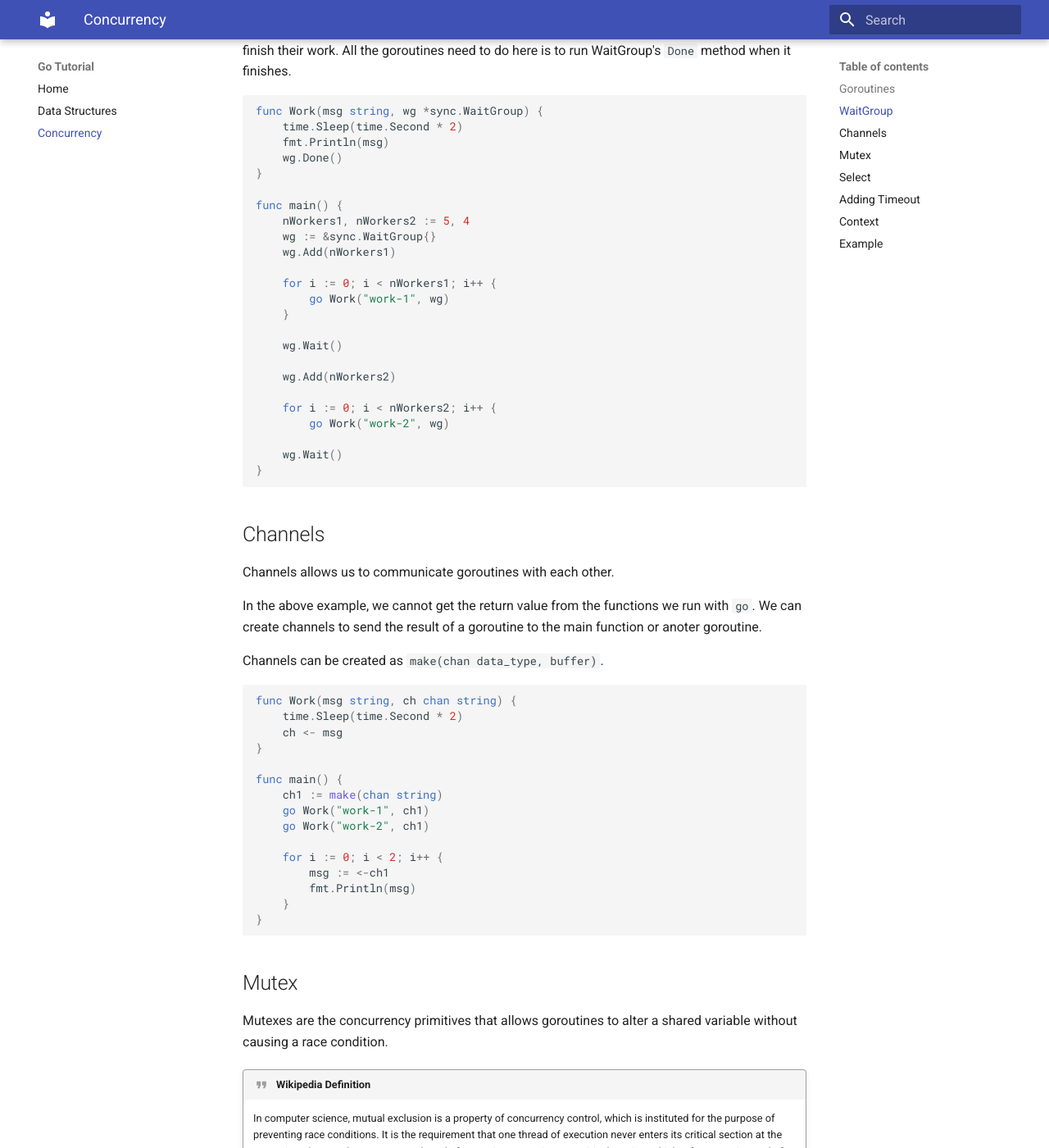
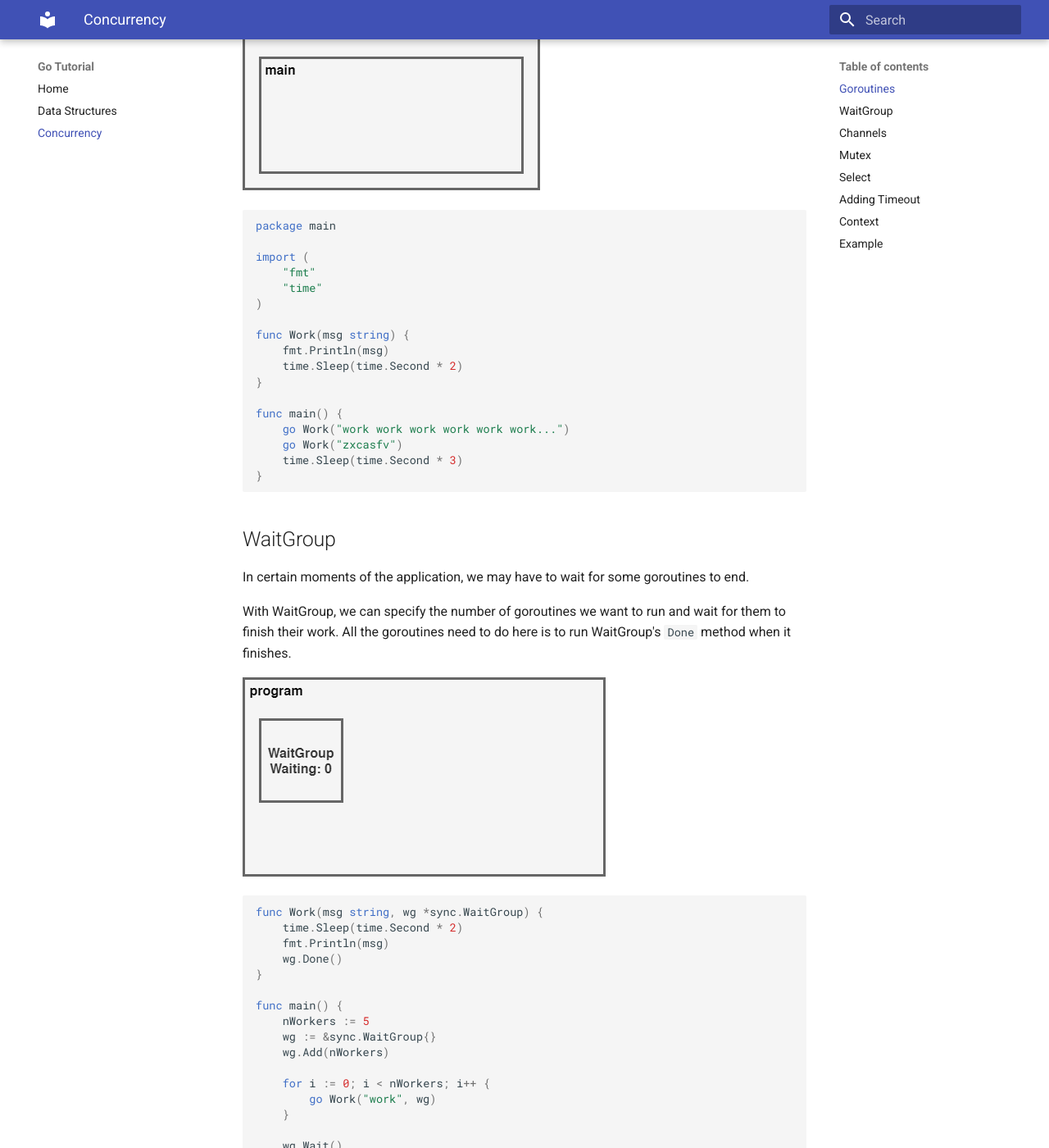
Before and after one commit to mgurdal/go-tutorial, an MkDocs documentation site: the page built from docs/concurrency.md, in a window 1280 px wide and 1400 px high, scrolled down 1542 px. Shown: the whole window at 82% size. Built offline with MkDocs 1.6.1 and Material for MkDocs 9.7.7, drawn with Linux system fonts in a browser that asks for light colours.

Commit message:
Update WaitGroup

````diff
--- a/docs/concurrency.md
+++ b/docs/concurrency.md
@@ -35,12 +37,15 @@
 	go Work("zxcasfv")
 }
 ```
+![goroutine](assets/img/goroutine_unfinished.gif)
 
 When we run the program, it will end without printing anything on the screen.
 When the function `main` finishes it ends and the program closes without waiting
 `Work` function to write something on the screen.
 
 We can capture the output of `Work` function by adding a small delay at the end of the main function,
+
+![goroutine_sleep](assets/img/goroutine_sleep.gif)
 
 ```go
 package main
@@ -58,7 +63,7 @@
 func main() {
 	go Work("work work work work work work...")
 	go Work("zxcasfv")
-	time.Sleep(time.Second * 1)
+	time.Sleep(time.Second * 3)
 }
 
 ```
@@ -69,6 +74,8 @@
 With WaitGroup, we can specify the number of goroutines we want to run and wait for them to finish their work.
 All the goroutines need to do here is to run WaitGroup's `Done` method when it finishes.
 
+![waitgroup](assets/img/waitgroup.gif)
+
 ```go
 func Work(msg string, wg *sync.WaitGroup) {
 	time.Sleep(time.Second * 2)
@@ -77,20 +84,13 @@
 }
 
 func main() {
-	nWorkers1, nWorkers2 := 5, 4
+	nWorkers := 5
 	wg := &sync.WaitGroup{}
-	wg.Add(nWorkers1)
+	wg.Add(nWorkers)
 
-	for i := 0; i < nWorkers1; i++ {
-		go Work("work-1", wg)
+	for i := 0; i < nWorkers; i++ {
+		go Work("work", wg)
 	}
-
-	wg.Wait()
-
-	wg.Add(nWorkers2)
-
-	for i := 0; i < nWorkers2; i++ {
-		go Work("work-2", wg)
 
 	wg.Wait()
 }
````
Also changed, not shown: other parts of docs/concurrency.md (+2 -0 lines), docs/assets/img/goroutine_sleep.gif (added), docs/assets/img/goroutine_unfinished.gif (added), docs/assets/img/routine.gif (added), docs/assets/img/waitgroup.gif (added).
